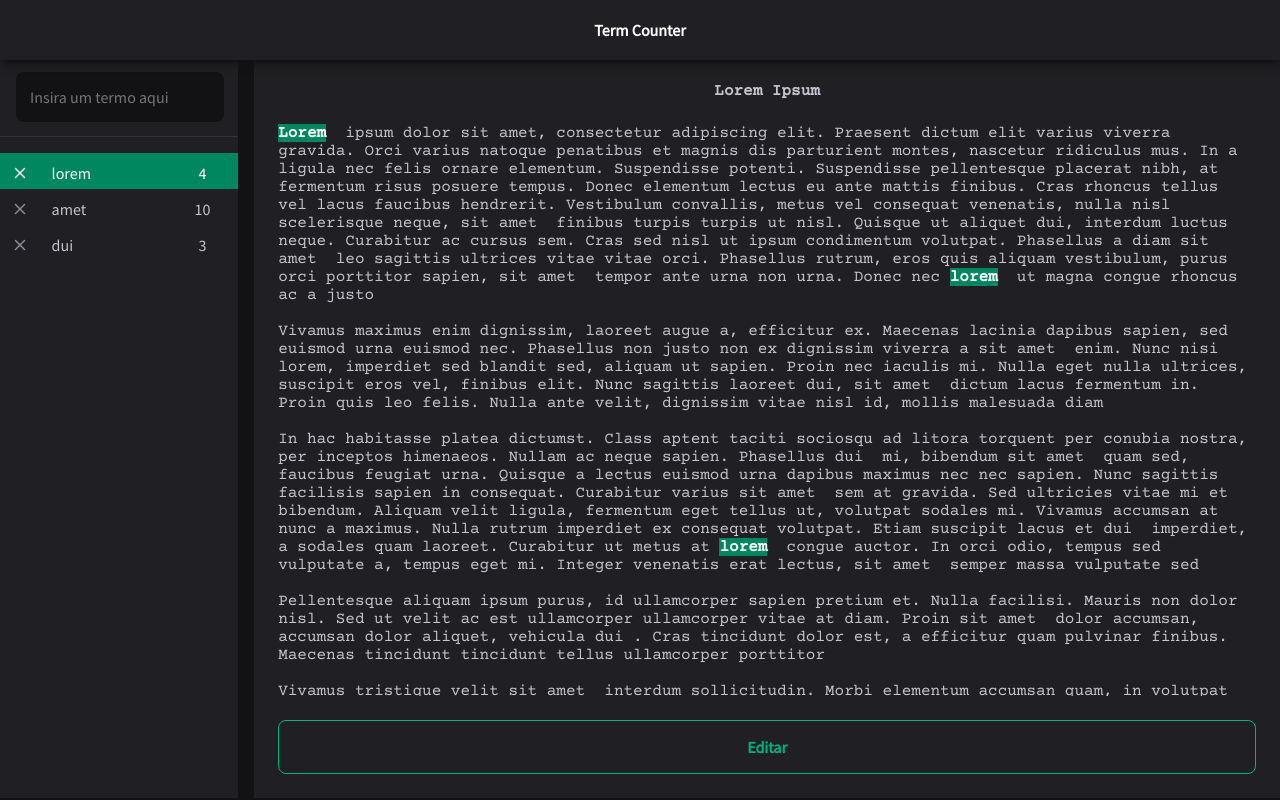
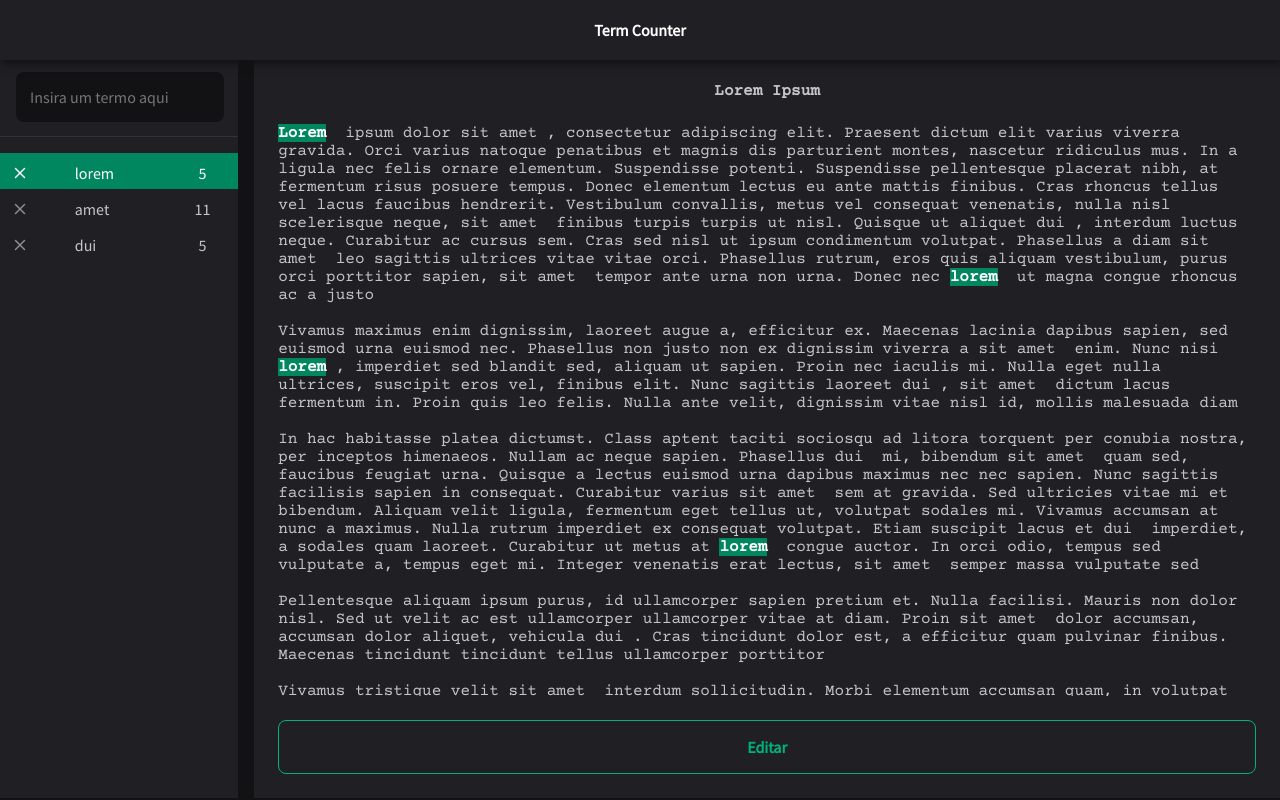
Before and after one commit to felipeourenato/term-counter, a React (Vite) app: page / in a window 1280 px wide. Built offline with nearby package versions, Linux system fonts and the light colour scheme.

Commit message:
another bugs

```diff
--- a/src/components/Term.module.css
+++ b/src/components/Term.module.css
@@ -1,6 +1,8 @@
 .content {
   width: 100%;
+  height: 100%;
   line-height: 16px;
+  padding: 0.725rem;
 
   display: flex;
   align-content: center;
@@ -10,7 +12,6 @@
 
 .term {
   height: 36px;
-  padding: 0.725rem;
   cursor: pointer;
   display: flex;
   width: 100%;
@@ -27,7 +28,6 @@
 
 .selectedTerm {
   height: 36px;
-  padding: 0.725rem;
   background: var(--green-500);
   color: var(--white) !important;
   display: flex;
@@ -38,6 +38,7 @@
 }
 
 .excludeButton {
+  padding: 0.725rem;
   font-weight: bold;
   margin-right: 1.5rem;
   color: var(--gray-400);
--- a/src/logic/index.ts
+++ b/src/logic/index.ts
@@ -56,9 +56,12 @@ export function start(
           }
 
           const words = phrase.split(' ');
+          const cleanedWords = words.map((w) =>
+            w.replace(/[^a-zA-Z0-9 ]/g, '')
+          );
           let newPhrase = phrase;
 
-          const foundWords = words.filter((w) =>
+          const foundWords = cleanedWords.filter((w) =>
             foundTermsMap.has(w.toLowerCase())
           );
 
```
